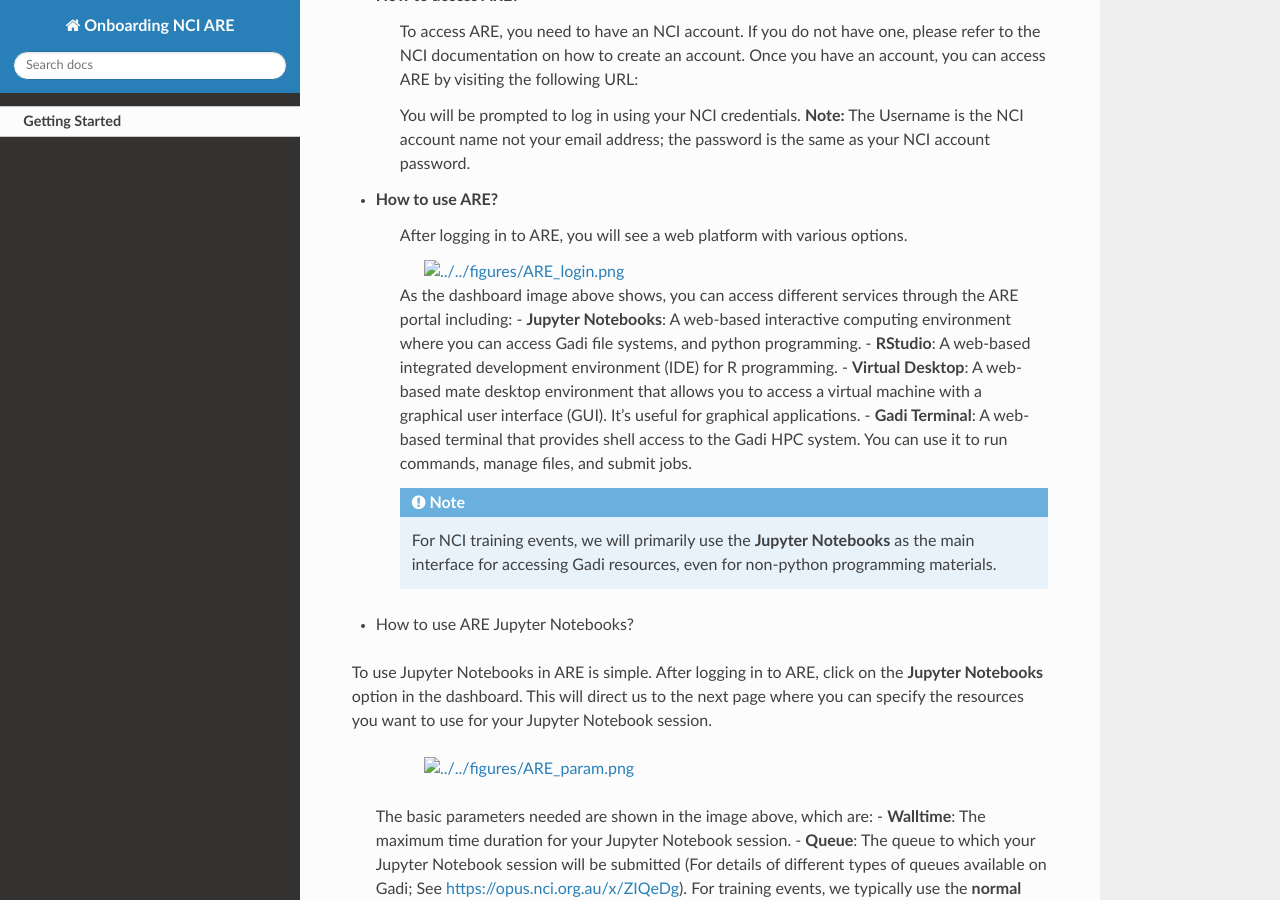
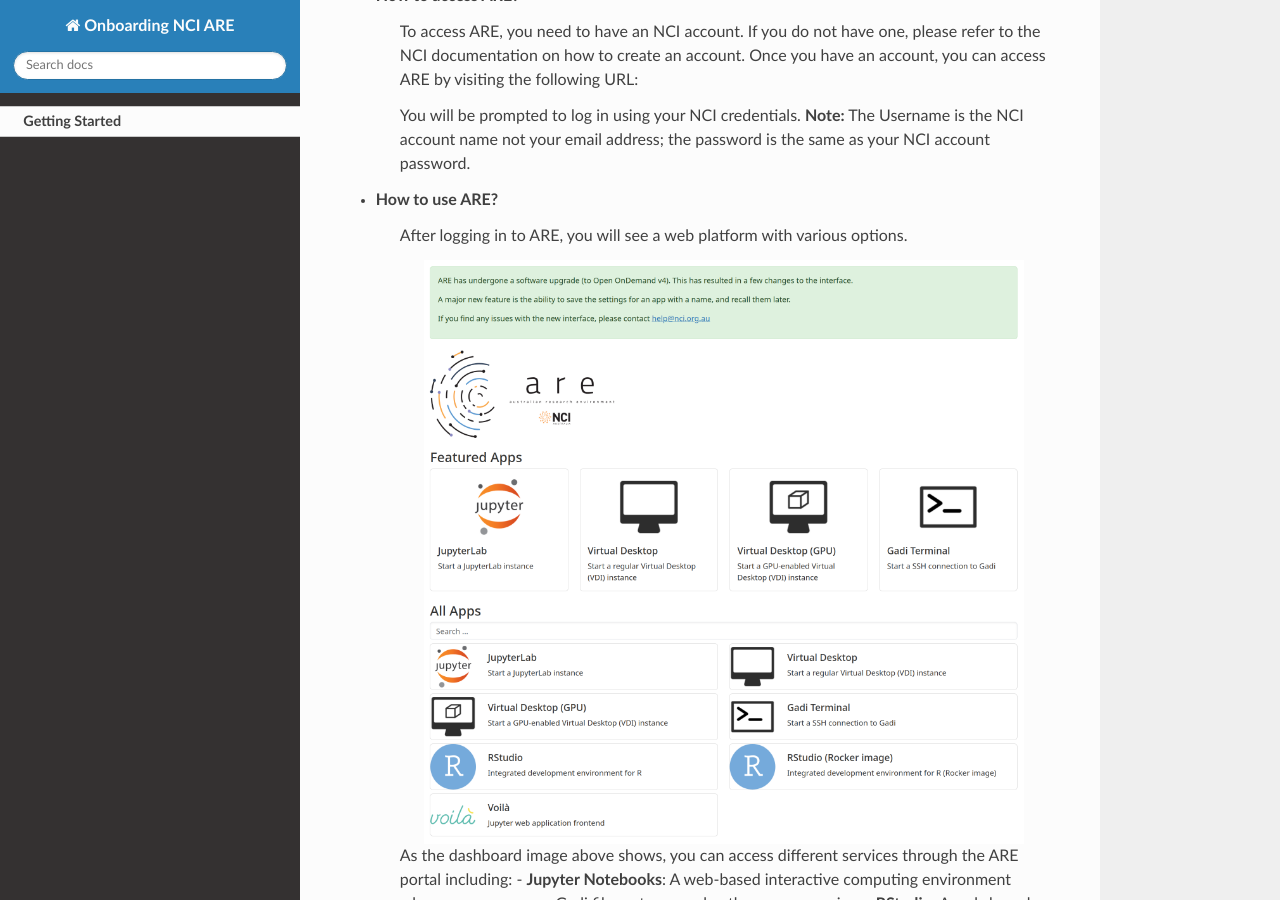
Before and after one commit to NCI900-Training-Organisation/Onboarding-ARE, a Sphinx documentation site: the page built from docs/source/start.rst, in a window 1280 px wide and 900 px high, scrolled down 392 px. Built offline with Sphinx 7.4.7 and the Read the Docs theme 3.1.0, drawn with Linux system fonts in a browser that asks for light colours.

Commit message:
change figures

```diff
--- a/docs/source/start.rst
+++ b/docs/source/start.rst
@@ -19,7 +19,7 @@ This document provides an overview and instructions for using ARE (short for Aus
 * How to use ARE?
     After logging in to ARE, you will see a web platform with various options.
 
-    .. image:: ../../figures/ARE_login.png
+    .. image:: ./figures/ARE_login.png
         :width: 600px
         :align: center
 
@@ -38,7 +38,7 @@ This document provides an overview and instructions for using ARE (short for Aus
 * How to use ARE Jupyter Notebooks?
 To use Jupyter Notebooks in ARE is simple. After logging in to ARE, click on the **Jupyter Notebooks** option in the dashboard. This will direct us to the next page where you can specify the resources you want to use for your Jupyter Notebook session.
 
-    .. image:: ../../figures/ARE_param.png
+    .. image:: ./figures/ARE_param.png
         :width: 600px
         :align: center
 
@@ -60,7 +60,7 @@ Once you have specified the parameters, click on the **Launch** button to start
 In the backend, this will parse your parameters and convert them into a batch job script to submit to Gadi.
 Launching the job will also redirect to the page **My Interactive Sessions** where you can see the status of your Jupyter Notebook session.
 
-    .. image:: ../../figures/ARE_launching.png
+    .. image:: ./figures/ARE_launching.png
         :width: 600px
         :align: center
 
@@ -68,12 +68,12 @@ Depending on the size of the job and the status of Gadi. You might need to wait
 Once your Jupyter Notebook session is ready, you will see the status change to **Running**.
 You can then click on the **Open** button to access your Jupyter Notebook session.
 
-    .. image:: ../../figures/ARE_running.png
+    .. image:: ./figures/ARE_running.png
         :width: 600px
         :align: center
 
 Once you click on the **Open** button, it will open a new tab in your web browser with the Jupyter Notebook interface.
-    .. image:: ../../figures/ARE_web.png
+    .. image:: ./figures/ARE_web.png
         :width: 600px
         :align: center
 
```
